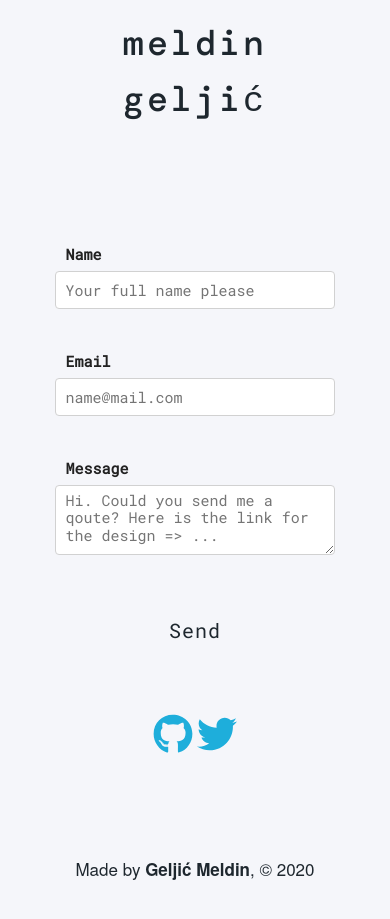
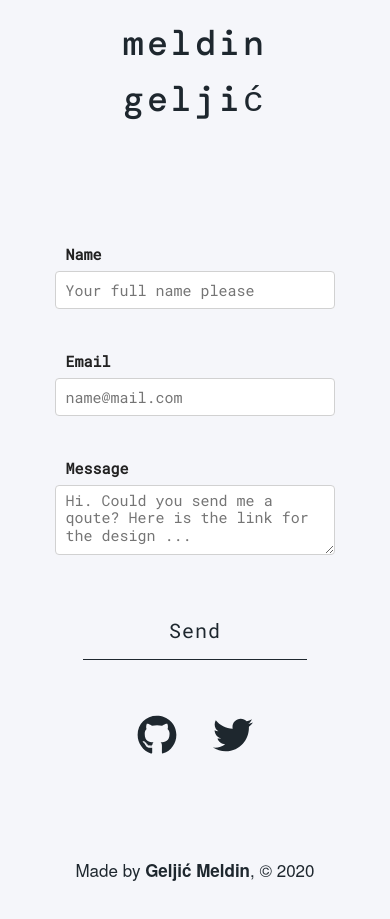
Before and after one commit to darat11/portoflio-website, a React (Create React App) app: page /contact in a window 390 px wide. Built offline with nearby package versions, Linux system fonts and the light colour scheme; a web font is replaced by a local one.

Commit message:
media queries for contact form

```diff
--- a/package.json
+++ b/package.json
@@ -19,6 +19,7 @@
     "react-player": "^2.6.2",
     "react-router-dom": "^5.2.0",
     "react-scripts": "3.4.3",
+    "react-transition-group": "^4.4.1",
     "yup": "^0.29.3"
   },
   "scripts": {
--- a/src/App.js
+++ b/src/App.js
@@ -3,9 +3,7 @@ import Layout from "./components/Layout";
 import Portfolio from "./pages/Portfolio";
 import Contact from "./pages/Contact";
 import Home from "./pages/Home";
-
 import { Helmet } from "react-helmet";
-
 import { BrowserRouter as Router, Route, Switch } from "react-router-dom";
 
 function App() {
--- a/src/components/Form.js
+++ b/src/components/Form.js
@@ -94,21 +94,18 @@ const FormComponent = () => {
           <Field
             as="textarea"
             className="u-full-width"
-            placeholder="Hi. Could you send me a qoute? Here is the link for the design => ..."
+            placeholder="Hi. Could you send me a qoute? Here is the link for the design ..."
             id="message"
             name="message"
           />
         </div>
-        {sent.submitted ? (
-          <Button
-            text="Message sent"
-            type="submit"
-            className={formStyles.btnSent}
-            disabled={true}
-          />
-        ) : (
-          <Button text="Send" type="submit"></Button>
-        )}
+        <div className={formStyles.btn}>
+          {sent.submitted ? (
+            <Button text="Message sent" type="submit" disabled={true} />
+          ) : (
+            <Button text="Send" type="submit"></Button>
+          )}
+        </div>
       </Form>
     </Formik>
   );
--- a/src/components/button.module.css
+++ b/src/components/button.module.css
@@ -20,7 +20,7 @@
 }
 
 .button:disabled {
-  transform: scale(1.1);
   background: #485460;
   color: #808e9b;
+  transform: none;
 }
--- a/src/components/form.module.css
+++ b/src/components/form.module.css
@@ -13,7 +13,29 @@
   color: #ff3f34 !important;
 }
 
-@media all and (max-width: 400px) {
+.btn {
+  max-width: 40%;
+  margin: 0 auto;
+  border-bottom: 1px solid #1e272e;
+}
+
+@media all and (max-width: 1440px) {
+  .btn {
+    max-width: 60%;
+  }
+}
+
+@media all and (max-width: 780px) {
+  .btn {
+    max-width: 70%;
+  }
+}
+
+@media all and (max-width: 425px) {
+  .btn {
+    max-width: 80%;
+  }
+
   textarea {
     height: 70px;
   }
--- a/src/index.css
+++ b/src/index.css
@@ -963,3 +963,13 @@ button,
 [type="submit"] {
   -webkit-appearance: button;
 }
+
+.fade-enter {
+  opacity: 0;
+  z-index: 1;
+}
+
+.fade-enter.fade-enter-active {
+  opacity: 1;
+  transition: opacity 250ms ease-in;
+}
--- a/src/pages/contact.module.css
+++ b/src/pages/contact.module.css
@@ -22,13 +22,19 @@
 .icon {
   font-size: 4rem;
   margin-bottom: 20px;
+  color: #1e272e;
+  transition: all 0.2s;
+}
+
+.icon:hover {
+  transform: scale(1.3);
 }
 
 .iconBox {
   display: flex;
   justify-content: space-evenly;
   text-align: center;
-  width: 30%;
+  width: 25%;
   margin: 0 auto;
   margin-top: 3rem;
 }
@@ -36,6 +42,10 @@
 @media all and (max-width: 1024px) {
   .form {
     width: 70%;
+  }
+
+  .iconBox {
+    width: 35%;
   }
 }
 
@@ -50,5 +60,8 @@
   }
 }
 
-@media all and (max-width: 400px) {
+@media all and (max-width: 500px) {
+  .iconBox {
+    width: 60%;
+  }
 }
--- a/src/pages/home.module.css
+++ b/src/pages/home.module.css
@@ -21,6 +21,10 @@
 .dividerB {
   padding-bottom: 2.5rem;
   border-bottom: 1px dashed rgba(0, 0, 0, 0.267);
+}
+
+.ctaItem:first-child {
+  border-bottom: 1px solid #1e272e;
 }
 
 .ctaItems {
```
Also changed, not shown: 1 other file (tests, documents, lock files or other folders).
